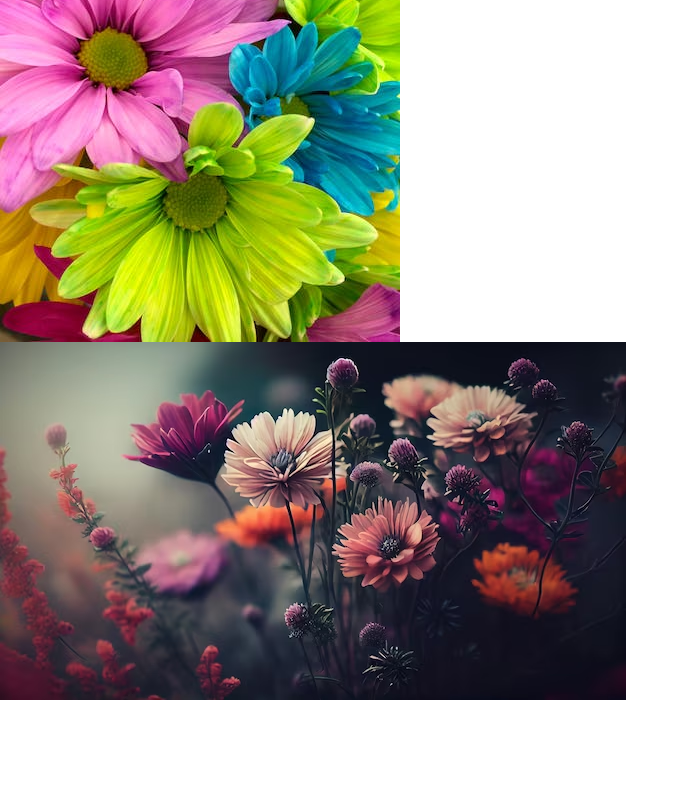
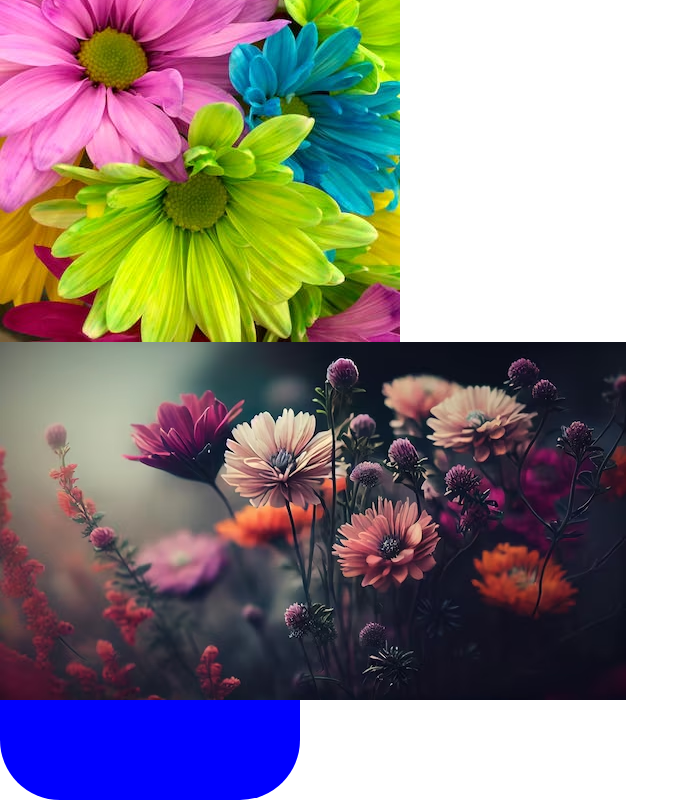
Before and after one commit to ashrafali2000/framer-motion, a Next.js app: page /home in a window 1280 px wide. Shown: the part 2627-3427 px from the top of the page, without its empty margins (0-689 px from the left). Before the commit the page ends 3327 px from the top, so only its background shows below. Built offline with nearby package versions, Linux system fonts and the light colour scheme.

Commit message:
uncomment mycomponents

```diff
--- a/src/app/home/page.tsx
+++ b/src/app/home/page.tsx
@@ -9,7 +9,7 @@ import { Slideshow } from '../components/animation/scrool';
     <HumBurger />
     <h4 style={{backgroundColor:"red"}}>Home Page</h4>
     <Slideshow></Slideshow>
-    {/* <MyComponent /> */}
+    <MyComponent />
 </div>
   )
 }
```
